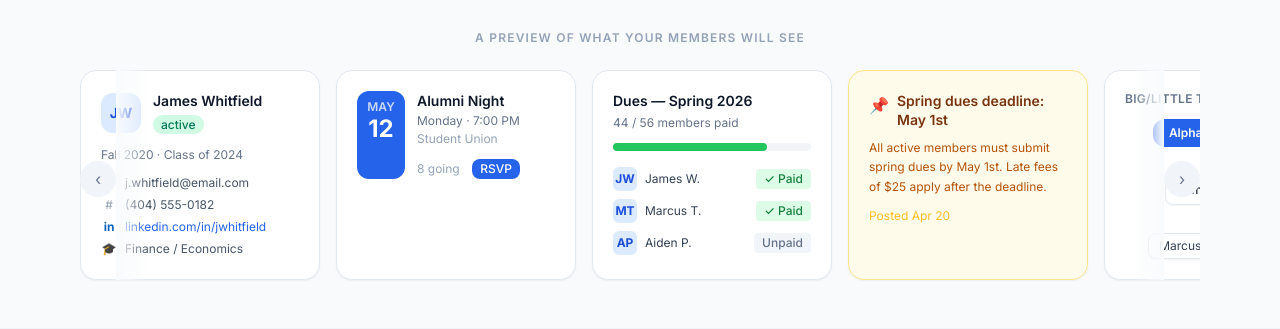
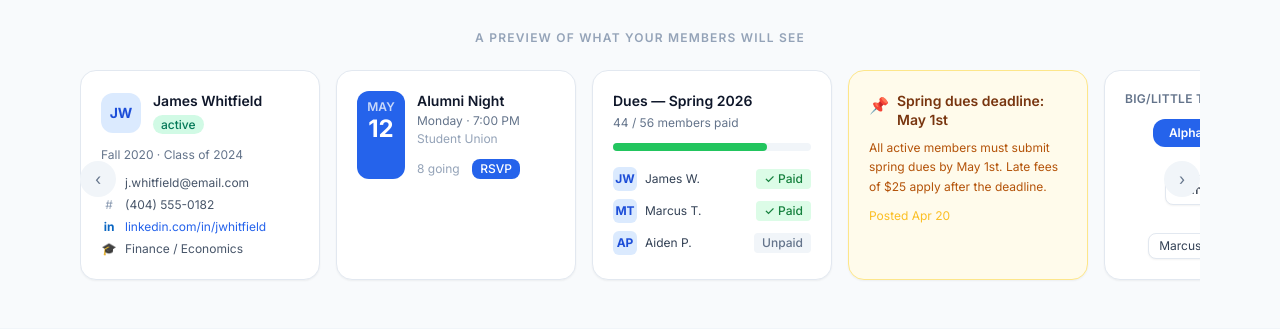
Before and after one commit to carsonburt/circle-roster, a React (Vite) app: page / in a window 1280 px wide. Shown: the part 623-952 px from the top of the page. Built offline with nearby package versions, Linux system fonts and the light colour scheme.

Commit message:
remove gradient fade overlays from preview strip

```diff
--- a/src/pages/LandingPage.jsx
+++ b/src/pages/LandingPage.jsx
@@ -167,9 +167,6 @@ export default function LandingPage() {
             >
               ›
             </button>
-            {/* Fade edges */}
-            <div className="pointer-events-none absolute left-9 top-0 bottom-2 w-8 bg-gradient-to-r from-slate-50 to-transparent z-10" />
-            <div className="pointer-events-none absolute right-9 top-0 bottom-2 w-8 bg-gradient-to-l from-slate-50 to-transparent z-10" />
           <div ref={previewRef} className="flex gap-4 overflow-x-auto pb-2 snap-x scrollbar-hide px-10">
 
             {/* Member card */}
```
